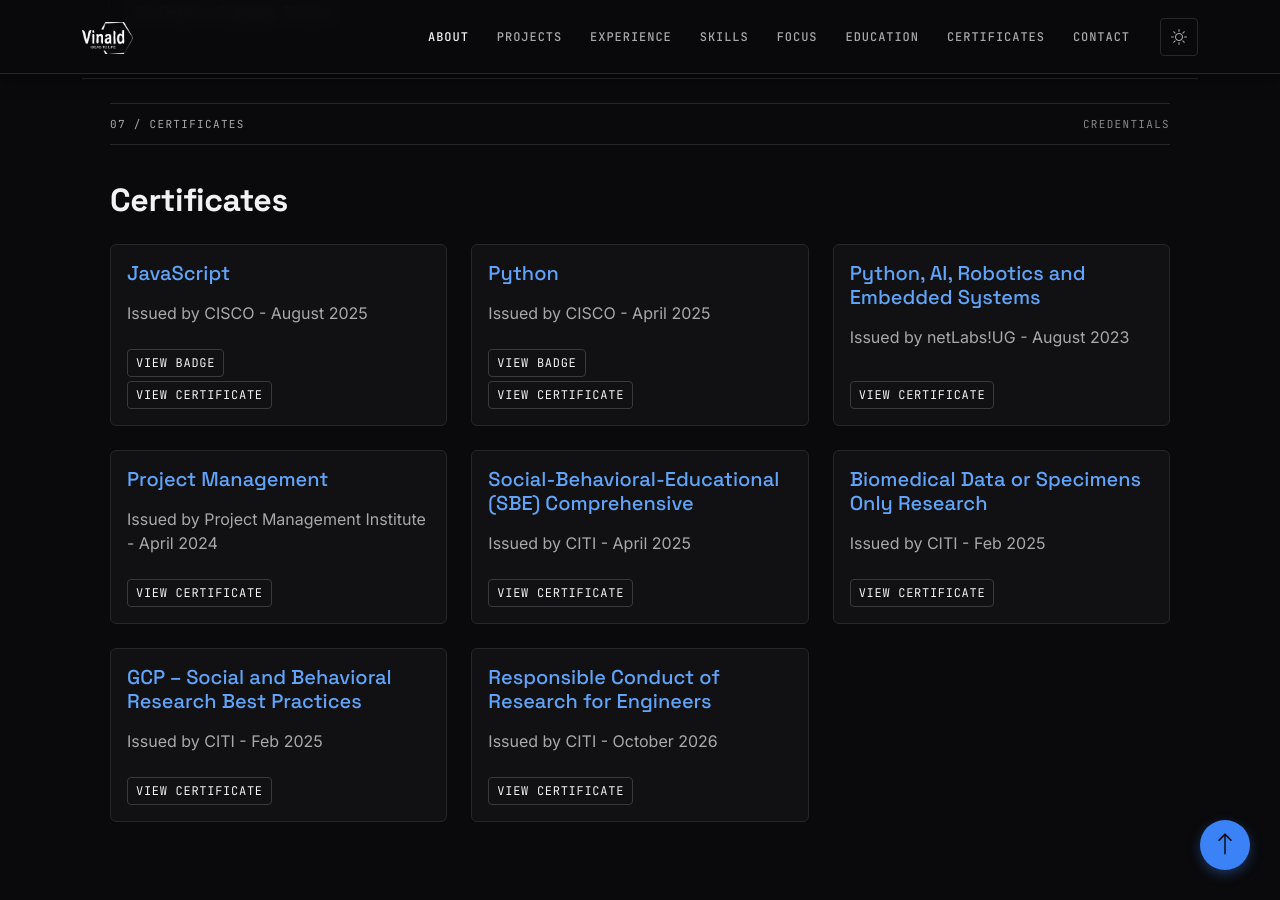
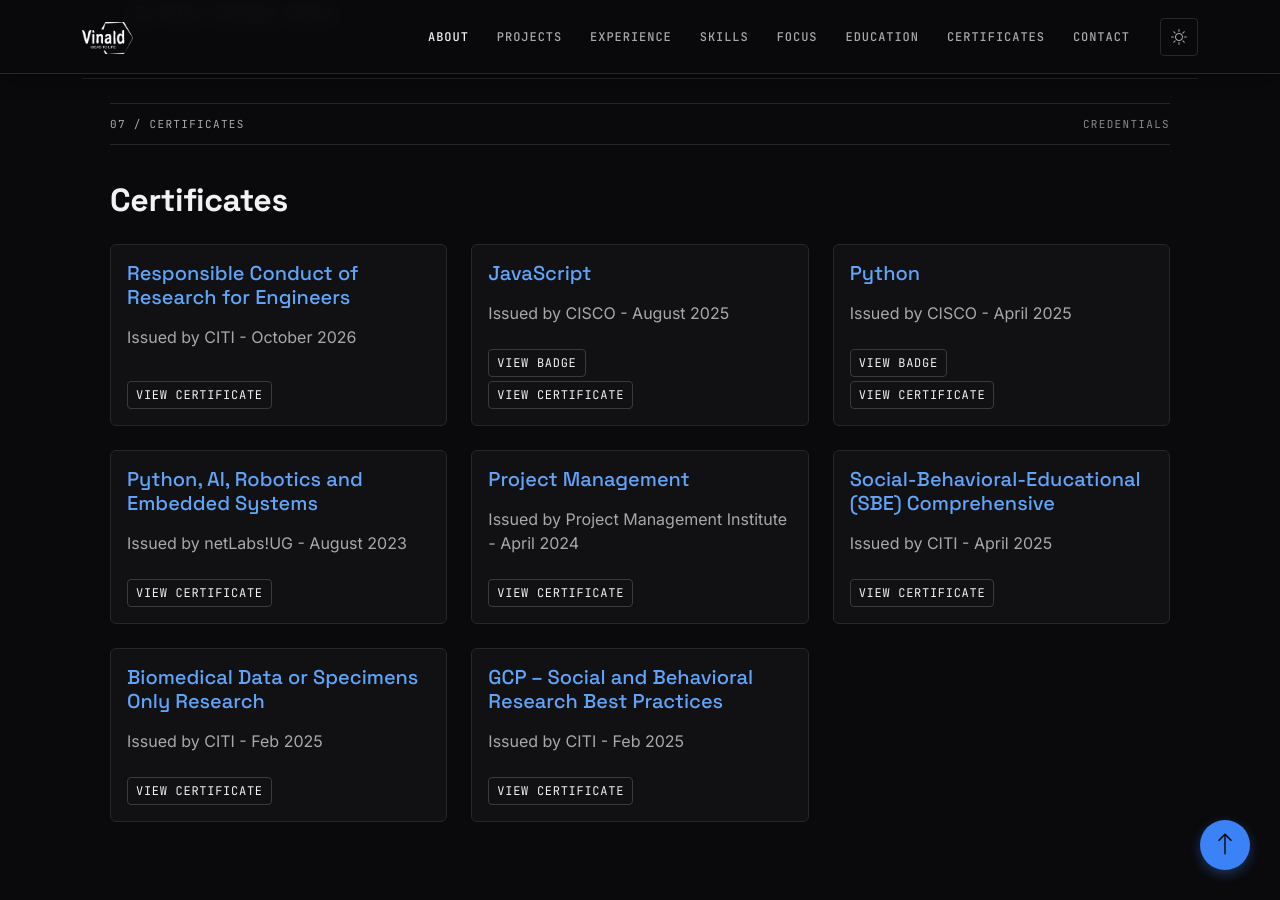
Before and after one commit to Vinald/Vinald.github.io, a Jekyll site: the page built from index.html, in a window 1280 px wide and 900 px high, scrolled down 8036 px. Built offline with Jekyll 4.4.1, drawn with Linux system fonts in a browser that asks for light colours.

Commit message:
Move newest certificate to the front of the list

```diff
--- a/_includes/certificates.html
+++ b/_includes/certificates.html
@@ -2,6 +2,16 @@
     <div class="container">
         {% include section-header.html index="07" label="Certificates" caption="Credentials" title="Certificates" %}
         <div class="row g-4">
+
+            <div class="col-xxl-3 col-lg-4 col-md-6">
+                <div class="card h-100 bg-secondary text-light border-0 shadow-sm">
+                    <div class="card-body d-flex flex-column">
+                        <h5 class="card-title text-warning mb-3">Responsible Conduct of Research for Engineers</h5>
+                        <p class="card-text mb-4">Issued by CITI - October 2026</p>
+                        <a href="https://www.citiprogram.org/verify/?w2c1e4fc9-4a13-4339-af32-b2aea5579f4e-69192038" class="btn btn-outline-light btn-sm mt-auto align-self-start" target="_blank" rel="noopener noreferrer">View Certificate</a>
+                    </div>
+                </div>
+            </div>
 
             <!-- Technical certificates first -->
             <div class="col-xxl-3 col-lg-4 col-md-6">
@@ -71,16 +81,6 @@
                     </div>
                 </div>
             </div>
-            <div class="col-xxl-3 col-lg-4 col-md-6">
-                <div class="card h-100 bg-secondary text-light border-0 shadow-sm">
-                    <div class="card-body d-flex flex-column">
-                        <h5 class="card-title text-warning mb-3">Responsible Conduct of Research for Engineers</h5>
-                        <p class="card-text mb-4">Issued by CITI - October 2026</p>
-                        <a href="https://www.citiprogram.org/verify/?w2c1e4fc9-4a13-4339-af32-b2aea5579f4e-69192038" class="btn btn-outline-light btn-sm mt-auto align-self-start" target="_blank" rel="noopener noreferrer">View Certificate</a>
-                    </div>
-                </div>
-            </div>
-
         </div>
     </div>
 </section>
```
